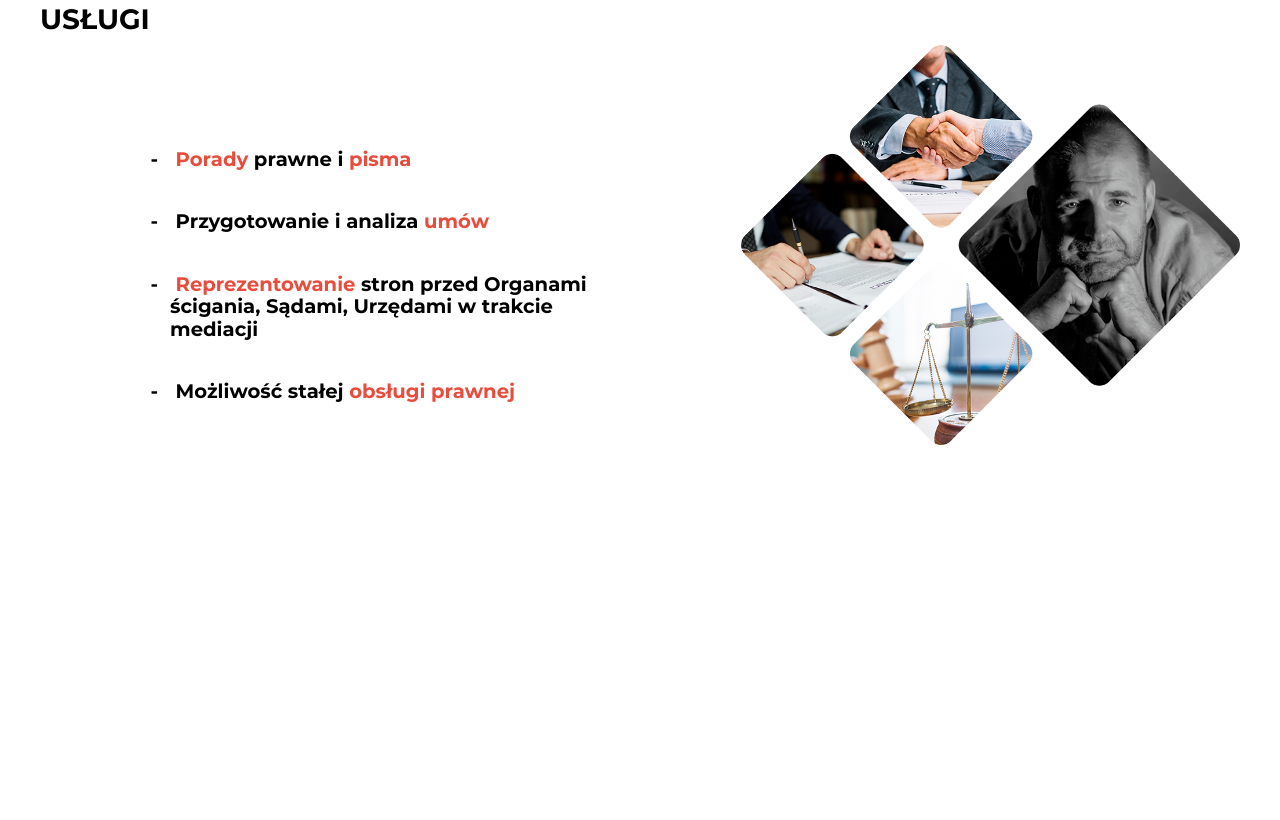
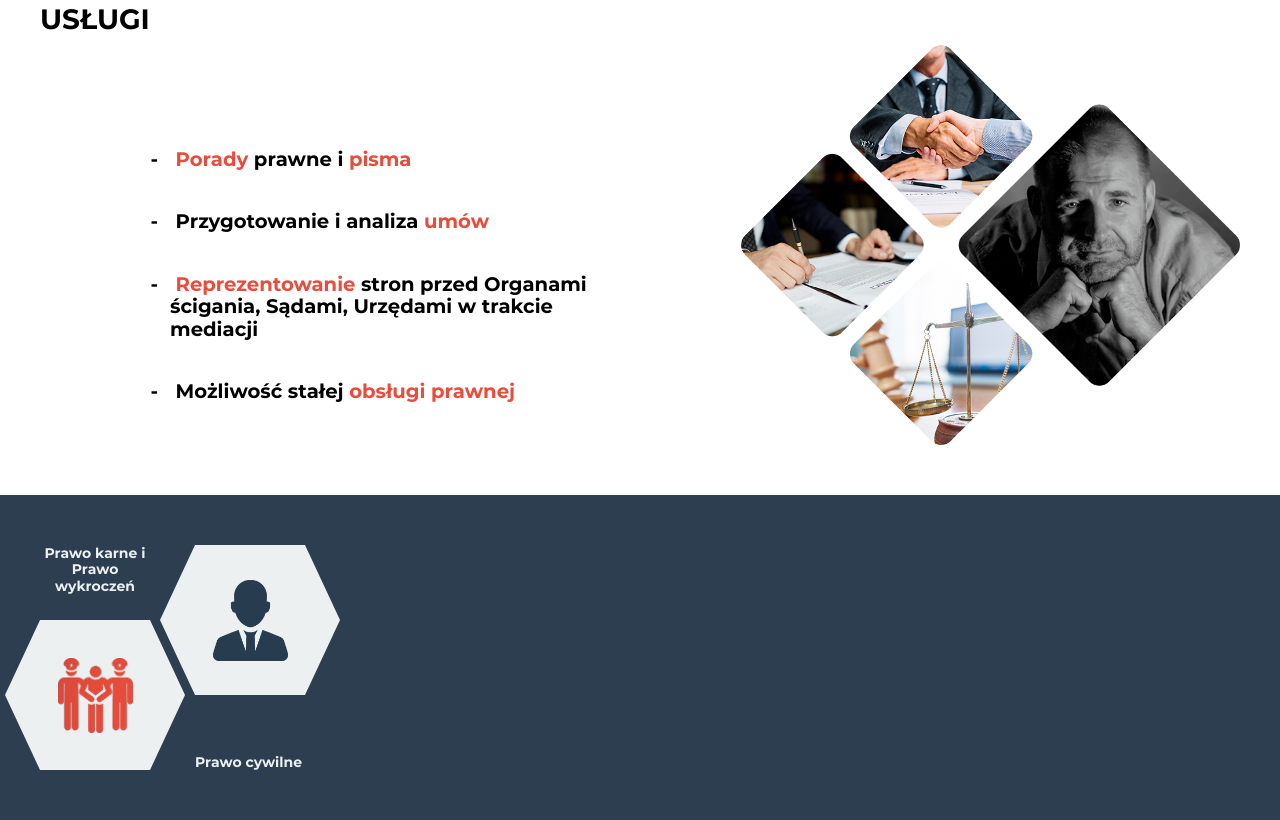
Before and after one commit to HiddeRpl/tuszewski, a website built with webpack: page app/index.html in a window 1280 px wide. Shown: the part 1758-2578 px from the top of the page. Before the commit the page ends 2253 px from the top, so only its background shows below. Built offline with nearby package versions, Linux system fonts and the light colour scheme.

Commit message:
Started law icons

```diff
--- a/app/index.html
+++ b/app/index.html
@@ -24,6 +24,7 @@ ${require('./views/intro.html')}
 ${require('./views/about.html')}
 ${require('./views/education.html')}
 ${require('./views/services.html')}
+${require('./views/services-icons.html')}
 </main>
 </body>
 </html>
--- a/app/scss/_education.scss
+++ b/app/scss/_education.scss
@@ -4,7 +4,6 @@ $line-to-border: 40px;
 .education {
   &__section {
     line-height: 19px;
-    background-color: $primary-color;
     color: $secondary-color;
     position: relative;
     overflow: hidden;
--- a/app/scss/_general.scss
+++ b/app/scss/_general.scss
@@ -83,4 +83,8 @@ a:focus {
     font-size: 2em;
     text-transform: uppercase;
   }
+
+  &.is-dark {
+    background-color: $primary-color;
+  }
 }
--- a/app/scss/_services.scss
+++ b/app/scss/_services.scss
@@ -1,4 +1,8 @@
 .services {
+  $hexagon-width: 110px;
+  $hexagon-border: 75px;
+  $hexagon-side-border: 35px;
+
   &__wrapper {
     display: flex;
     justify-content: space-between;
@@ -63,4 +67,94 @@
       margin-bottom: 0;
     }
   }
+
+  &__hexagon {
+    width: $hexagon-width;
+    height: $hexagon-border * 2;
+    background-color: #ecf0f1;
+    background-repeat: no-repeat;
+    background-position: center;
+    background-size: 75px;
+    position: relative;
+
+    &:before,
+    &:after {
+      content: '';
+      position: absolute;
+      bottom: 0;
+      top: 0;
+      width: 0;
+      height: 0;
+      border-top: $hexagon-border solid transparent;
+      border-bottom: $hexagon-border solid transparent;
+      margin: auto;
+    }
+
+    &:before {
+      left: -($hexagon-side-border);
+      border-right: $hexagon-side-border solid #ecf0f1;
+    }
+
+    &:after {
+      right: -($hexagon-side-border);
+      border-left: $hexagon-side-border solid #ecf0f1;
+    }
+
+    &.is-criminal {
+      background-image: url(../images/criminal-icon.png);
+    }
+
+    &.is-civil {
+      background-image: url(../images/civil-icon.png);
+    }
+  }
+
+  &__trapezoid {
+    text-align: center;
+    height: $hexagon-border;
+    width: $hexagon-width;
+    position: relative;
+    background-color: $primary-color;
+    color: #ecf0f1;
+
+    &:before,
+    &:after {
+      content: '';
+      position: absolute;
+      border-top: $hexagon-border solid $primary-color;
+    }
+
+    &:before {
+      left: -$hexagon-side-border;
+      border-left: $hexagon-side-border solid transparent;
+    }
+
+    &:after {
+      right: -$hexagon-side-border;
+      border-right: $hexagon-side-border solid transparent;
+    }
+
+    &.is-opposite {
+      display: flex;
+      align-items: flex-end;
+
+      &:before,
+      &:after {
+        border-top: 0;
+        border-bottom: $hexagon-border solid $primary-color;
+      }
+    }
+  }
+
+  &__icons {
+    display: flex;
+  }
+
+  &__law-wrapper {
+    margin-right: $hexagon-side-border + 10;
+
+    &:last-child {
+      margin-right: 0;
+    }
+  }
 }
--- a/app/views/education.html
+++ b/app/views/education.html
@@ -1,4 +1,4 @@
-<section class="main-section education__section">
+<section class="main-section is-dark education__section">
   <div class="container education__wrapper">
     <article class="education__element">
       <div class="education__row is-upper-row">
--- /dev/null
+++ b/app/views/services-icons.html
@@ -0,0 +1,18 @@
+<section class="main-section is-dark">
+  <div class="container">
+    <div class="services__icons">
+      <div class="services__law-wrapper">
+        <div class="services__trapezoid font-bold">
+          Prawo karne i Prawo wykroczeń
+        </div>
+        <div class="services__hexagon is-criminal"></div>
+      </div>
+      <div class="services__law-wrapper">
+        <div class="services__hexagon is-civil"></div>
+        <div class="services__trapezoid font-bold is-opposite">
+          Prawo cywilne
+        </div>
+      </div>
+    </div>
+  </div>
+</section>
```
Also changed, not shown: app/images/civil-icon.png (added), app/images/criminal-icon.png (added).
